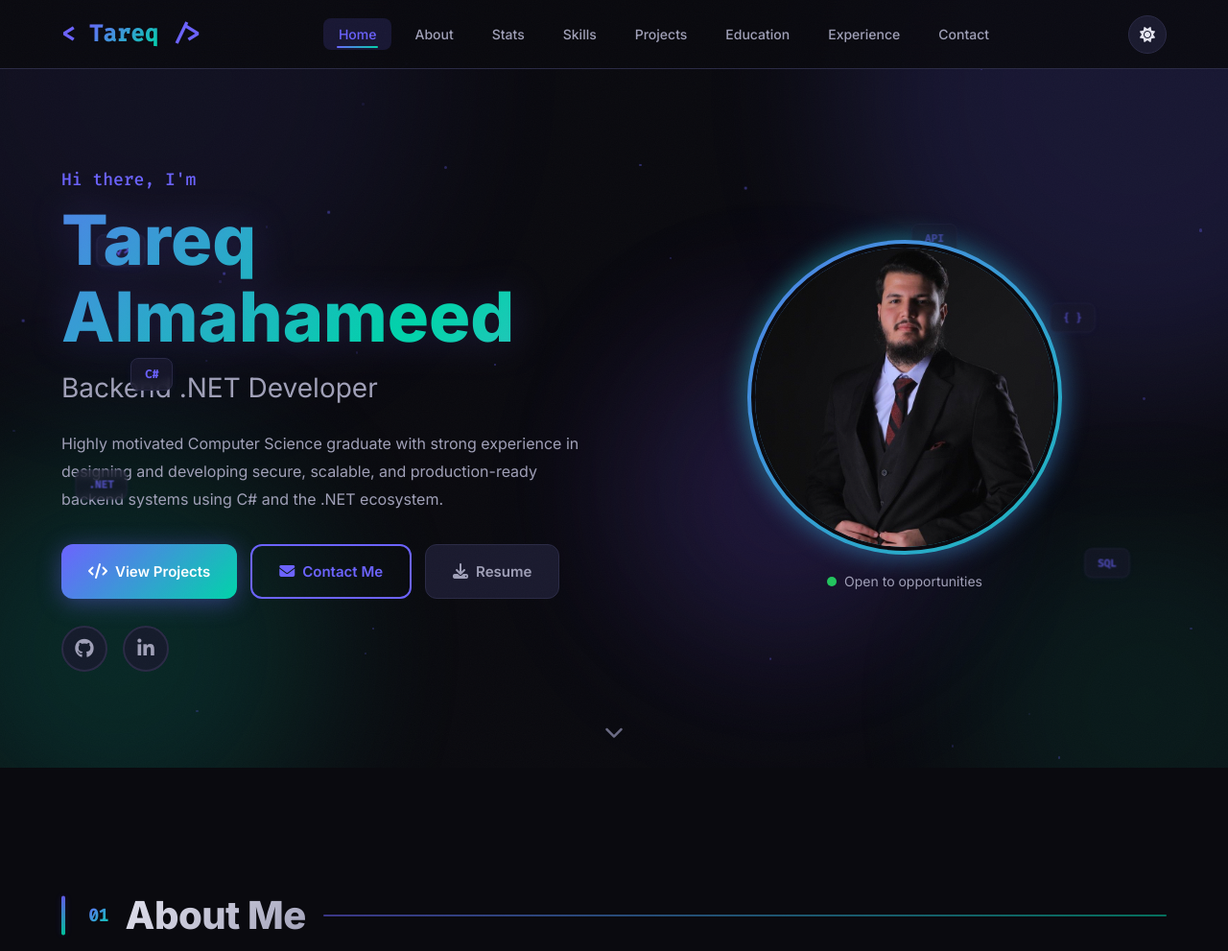
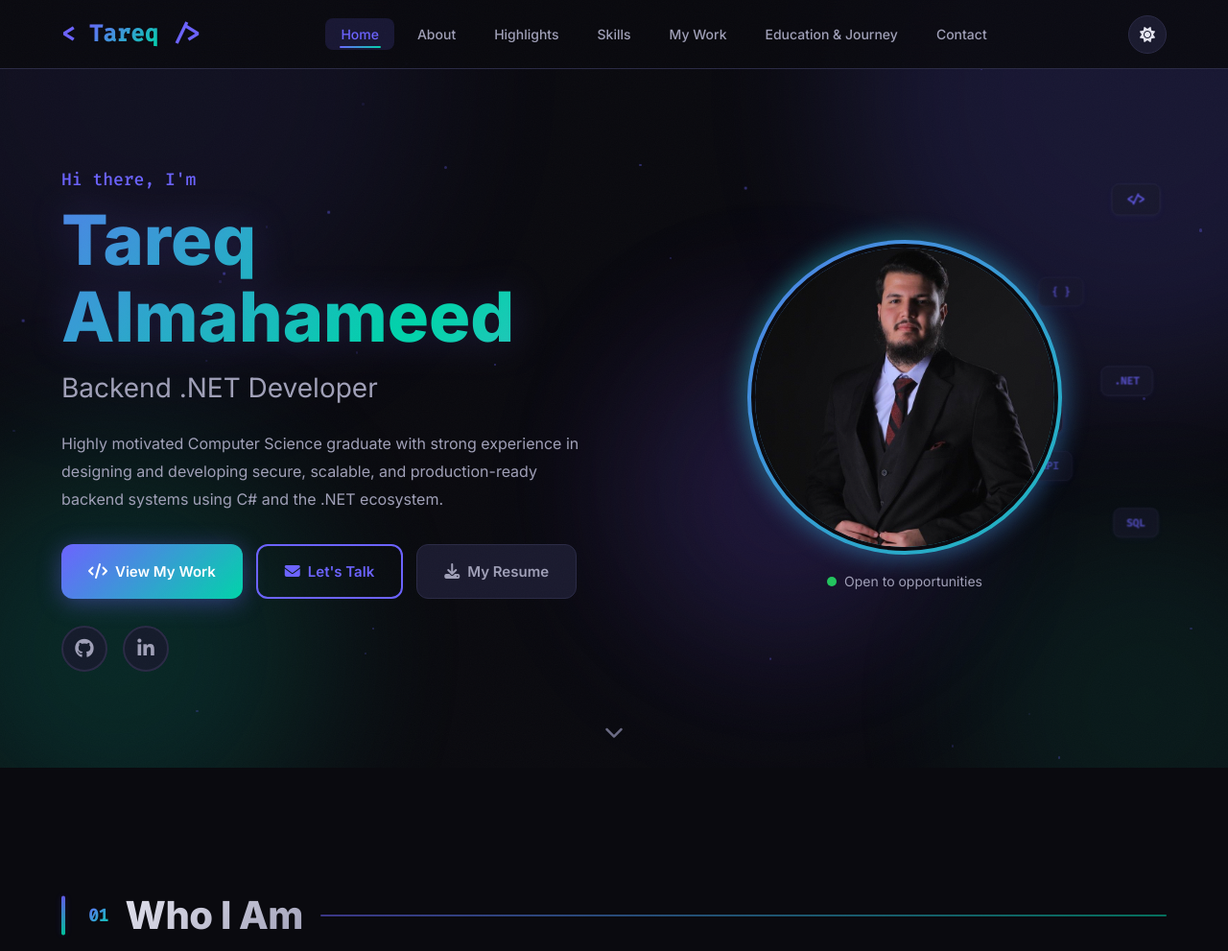
Before and after one commit to tareq-11/Portfolio, a plain HTML site: page index.html in a window 1280 px wide. Shown: the top 991 px of the page at 96% size. Drawn offline with Linux system fonts and the light colour scheme; animation ran at ten frames a second.

Commit message:
feat: merge My Journey into My Learning Journey as unified timeline

```diff
--- a/index.html
+++ b/index.html
@@ -47,11 +47,10 @@
         <ul class="nav-list">
           <li><a href="#hero" class="nav-link active">Home</a></li>
           <li><a href="#about" class="nav-link">About</a></li>
-          <li><a href="#stats" class="nav-link">Stats</a></li>
+          <li><a href="#stats" class="nav-link">Highlights</a></li>
           <li><a href="#skills" class="nav-link">Skills</a></li>
-          <li><a href="#projects" class="nav-link">Projects</a></li>
-          <li><a href="#education" class="nav-link">Education</a></li>
-          <li><a href="#experience" class="nav-link">Experience</a></li>
+          <li><a href="#projects" class="nav-link">My Work</a></li>
+          <li><a href="#education" class="nav-link">Education &amp; Journey</a></li>
           <li><a href="#contact" class="nav-link">Contact</a></li>
         </ul>
       </div>
@@ -76,15 +75,15 @@
       <div class="shape shape-3"></div>
     </div>
     <div class="container hero-content">
-      <!-- Floating Tech Badges -->
+      <!-- Floating Tech Badges (right side only) -->
       <div class="hero-tech-badges" aria-hidden="true">
-        <span class="tech-badge" style="top: 15%; left: 5%; animation-delay: 0s;">&lt;/&gt;</span>
-        <span class="tech-badge" style="top: 25%; right: 8%; animation-delay: 1.5s;">{ }</span>
-        <span class="tech-badge" style="bottom: 35%; left: 3%; animation-delay: 3s;">.NET</span>
-        <span class="tech-badge" style="top: 10%; right: 20%; animation-delay: 0.8s;">API</span>
-        <span class="tech-badge" style="bottom: 20%; right: 5%; animation-delay: 2.2s;">SQL</span>
-        <span class="tech-badge" style="top: 40%; left: 8%; animation-delay: 4s;">C#</span>
-        <span class="tech-badge" style="bottom: 15%; left: 15%; animation-delay: 1s;">Docker</span>
+        <span class="tech-badge" style="top: 5%; right: 5%; animation-delay: 0s;">&lt;/&gt;</span>
+        <span class="tech-badge" style="top: 20%; right: 18%; animation-delay: 1.5s;">{ }</span>
+        <span class="tech-badge" style="top: 38%; right: 6%; animation-delay: 3s;">.NET</span>
+        <span class="tech-badge" style="top: 55%; right: 20%; animation-delay: 0.8s;">API</span>
+        <span class="tech-badge" style="bottom: 28%; right: 5%; animation-delay: 2.2s;">SQL</span>
+        <span class="tech-badge" style="bottom: 45%; right: 22%; animation-delay: 4s;">C#</span>
+        <span class="tech-badge" style="bottom: 12%; right: 14%; animation-delay: 1s;">Docker</span>
       </div>
       <div class="hero-text">
         <p class="hero-greeting">Hi there, I'm</p>
@@ -98,13 +97,13 @@
         </p>
         <div class="hero-buttons">
           <a href="#projects" class="btn btn-primary">
-            <i class="fas fa-code"></i> View Projects
+            <i class="fas fa-code"></i> View My Work
           </a>
           <a href="#contact" class="btn btn-outline">
-            <i class="fas fa-envelope"></i> Contact Me
+            <i class="fas fa-envelope"></i> Let's Talk
           </a>
           <a href="assets/My CV-1.pdf" class="btn btn-ghost" id="downloadResume" download>
-            <i class="fas fa-download"></i> Resume
+            <i class="fas fa-download"></i> My Resume
           </a>
         </div>
         <div class="hero-socials">
@@ -139,7 +138,7 @@
     <div class="container">
       <div class="section-header">
         <span class="section-number">01</span>
-        <h2>About Me</h2>
+        <h2>Who I Am</h2>
         <div class="section-line"></div>
       </div>
       <div class="about-content">
@@ -221,6 +220,11 @@
   <!-- Stats Section -->
   <section id="stats" class="section">
     <div class="container">
+      <div class="section-header">
+        <span class="section-number">02</span>
+        <h2>Highlights</h2>
+        <div class="section-line"></div>
+      </div>
       <div class="stats-grid">
         <div class="stat-card">
           <div class="stat-icon">
@@ -258,8 +262,8 @@
   <section id="skills" class="section section-alt">
     <div class="container">
       <div class="section-header">
-        <span class="section-number">02</span>
-        <h2>Technical Skills</h2>
+        <span class="section-number">03</span>
+        <h2>My Toolkit</h2>
         <div class="section-line"></div>
       </div>
 
@@ -431,7 +435,7 @@
   <section id="projects" class="section">
     <div class="container">
       <div class="section-header">
-        <span class="section-number">03</span>
+        <span class="section-number">04</span>
         <h2>Featured Projects</h2>
         <div class="section-line"></div>
       </div>
@@ -526,8 +530,8 @@
   <section id="education" class="section section-alt">
     <div class="container">
       <div class="section-header">
-        <span class="section-number">04</span>
-        <h2>Education</h2>
+        <span class="section-number">05</span>
+        <h2>My Learning Journey</h2>
         <div class="section-line"></div>
       </div>
       <div class="education-timeline">
@@ -555,19 +559,7 @@
             </div>
           </div>
         </div>
-      </div>
-    </div>
-  </section>
-
-  <!-- Experience Section -->
-  <section id="experience" class="section">
-    <div class="container">
-      <div class="section-header">
-        <span class="section-number">05</span>
-        <h2>Experience</h2>
-        <div class="section-line"></div>
-      </div>
-      <div class="education-timeline"><!-- Reusing same timeline styles -->
+        <!-- Experience -->
         <div class="timeline-item">
           <div class="timeline-marker">
             <div class="timeline-dot">
@@ -612,7 +604,7 @@
     <div class="container">
       <div class="section-header">
         <span class="section-number">06</span>
-        <h2>Contact</h2>
+        <h2>Let's Connect</h2>
         <div class="section-line"></div>
       </div>
       <div class="contact-content">
@@ -650,7 +642,7 @@
               <textarea rows="5" placeholder="Your Message" required></textarea>
             </div>
             <button type="submit" class="btn btn-primary btn-full">
-              <i class="fas fa-paper-plane"></i> Send Message
+              <i class="fas fa-paper-plane"></i> Send Me a Message!
             </button>
           </form>
         </div>
@@ -662,14 +654,14 @@
   <section class="section cta-section">
     <div class="container">
       <div class="cta-card">
-        <h2>Ready to Build Something Great?</h2>
-        <p>I'm currently open to opportunities and always happy to connect about backend development, .NET projects, or just to chat about tech.</p>
+        <h2>Let's Build Something Amazing Together</h2>
+        <p>I'm currently open to opportunities and always happy to connect. Have a project in mind? Let's discuss it over a coffee ☕</p>
         <div class="cta-actions">
           <a href="#contact" class="btn btn-primary btn-lg">
-            <i class="fas fa-paper-plane"></i> Get In Touch
+            <i class="fas fa-paper-plane"></i> Let's Discuss Your Project
           </a>
           <a href="assets/My CV-1.pdf" class="btn btn-outline btn-lg" download>
-            <i class="fas fa-download"></i> Download Resume
+            <i class="fas fa-download"></i> Grab My Resume
           </a>
         </div>
       </div>
@@ -686,7 +678,7 @@
             <span class="logo-text">Tareq</span>
             <span class="logo-bracket"> /&gt;</span>
           </div>
-          <p class="footer-tagline">Backend .NET Developer building scalable, production-ready solutions.</p>
+          <p class="footer-tagline">Backend .NET Developer · Building the future, one API at a time ☕</p>
         </div>
         <div class="footer-links">
           <h4>Quick Links</h4>
--- a/style.css
+++ b/style.css
@@ -442,10 +442,13 @@ img { max-width: 100%; display: block; }
   padding-top: var(--nav-height);
 }
 
-/* Floating Tech Badges */
+/* Floating Tech Badges (right side only) */
 .hero-tech-badges {
   position: absolute;
-  inset: 0;
+  top: 0;
+  right: 0;
+  width: 50%;
+  height: 100%;
   pointer-events: none;
   z-index: 0;
   overflow: hidden;
@@ -1879,6 +1882,37 @@ img { max-width: 100%; display: block; }
   clip-path: inset(0 0 0 0);
 }
 
+
+/* ===== Custom Scrollbar ===== */
+::-webkit-scrollbar {
+  width: 8px;
+  height: 8px;
+}
+
+::-webkit-scrollbar-track {
+  background: var(--bg-primary);
+}
+
+::-webkit-scrollbar-thumb {
+  background: linear-gradient(180deg, var(--accent-primary), var(--accent-secondary));
+  border-radius: 4px;
+  transition: background 200ms var(--ease-out);
+}
+
+::-webkit-scrollbar-thumb:hover {
+  background: linear-gradient(180deg, var(--accent-secondary), var(--accent-primary));
+}
+
+/* Light mode scrollbar */
+.light-mode ::-webkit-scrollbar-thumb {
+  background: linear-gradient(180deg, #5a52d5, #6c63ff);
+}
+
+/* Firefox scrollbar */
+* {
+  scrollbar-width: thin;
+  scrollbar-color: var(--accent-primary) var(--bg-primary);
+}
 
 /* ===== Reduced Motion ===== */
 @media (prefers-reduced-motion: reduce) {
```
